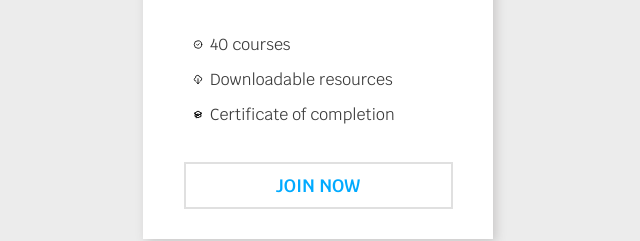
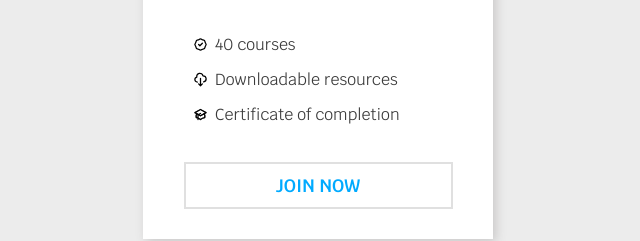
Before and after one commit to jecaps/card, a plain HTML site: page index.html in a window 1280 px wide. Shown: the part 358-599 px from the top of the page, 322-962 px from the left. Drawn offline with nearby package versions, Linux system fonts and the light colour scheme.

Commit message:
How to use icons

```diff
--- a/index.html
+++ b/index.html
@@ -26,10 +26,10 @@
     <p class="price-info">Recurring payment on monthly basis - cancel anytime!</p>
     <div class="sub-details">
       <div class="sub-feature">
-        <div class="icon"><svg class="w-6 h-6" fill="none" stroke="currentColor" viewBox="0 0 24 24"
-            xmlns="http://www.w3.org/2000/svg">
+        <div class="icon"><svg xmlns="http://www.w3.org/2000/svg" class="h-6 w-6" fill="none" viewBox="0 0 24 24"
+            stroke="currentColor">
             <path stroke-linecap="round" stroke-linejoin="round" stroke-width="2"
-              d="M9 12l2 2 4-4m6 2a9 9 0 11-18 0 9 9 0 0118 0z"></path>
+              d="M9 12l2 2 4-4M7.835 4.697a3.42 3.42 0 001.946-.806 3.42 3.42 0 014.438 0 3.42 3.42 0 001.946.806 3.42 3.42 0 013.138 3.138 3.42 3.42 0 00.806 1.946 3.42 3.42 0 010 4.438 3.42 3.42 0 00-.806 1.946 3.42 3.42 0 01-3.138 3.138 3.42 3.42 0 00-1.946.806 3.42 3.42 0 01-4.438 0 3.42 3.42 0 00-1.946-.806 3.42 3.42 0 01-3.138-3.138 3.42 3.42 0 00-.806-1.946 3.42 3.42 0 010-4.438 3.42 3.42 0 00.806-1.946 3.42 3.42 0 013.138-3.138z" />
           </svg></div>
         <p class="sub-feature-text">40 courses</p>
       </div>
--- a/styles.css
+++ b/styles.css
@@ -71,7 +71,7 @@ h1 {
 
 .icon {
   display: flex;
-  width: 10px;
+  width: 15px;
 }
 
 .sub-feature-text {
```
